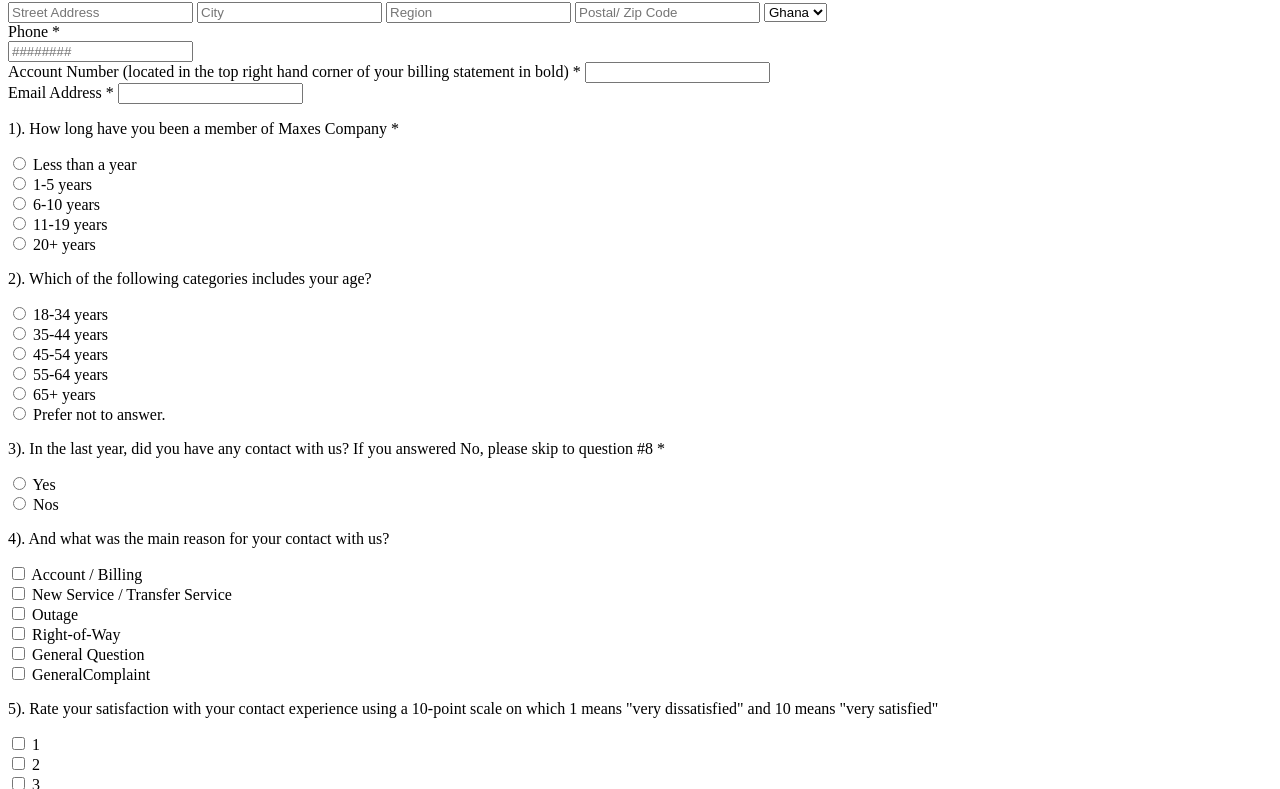
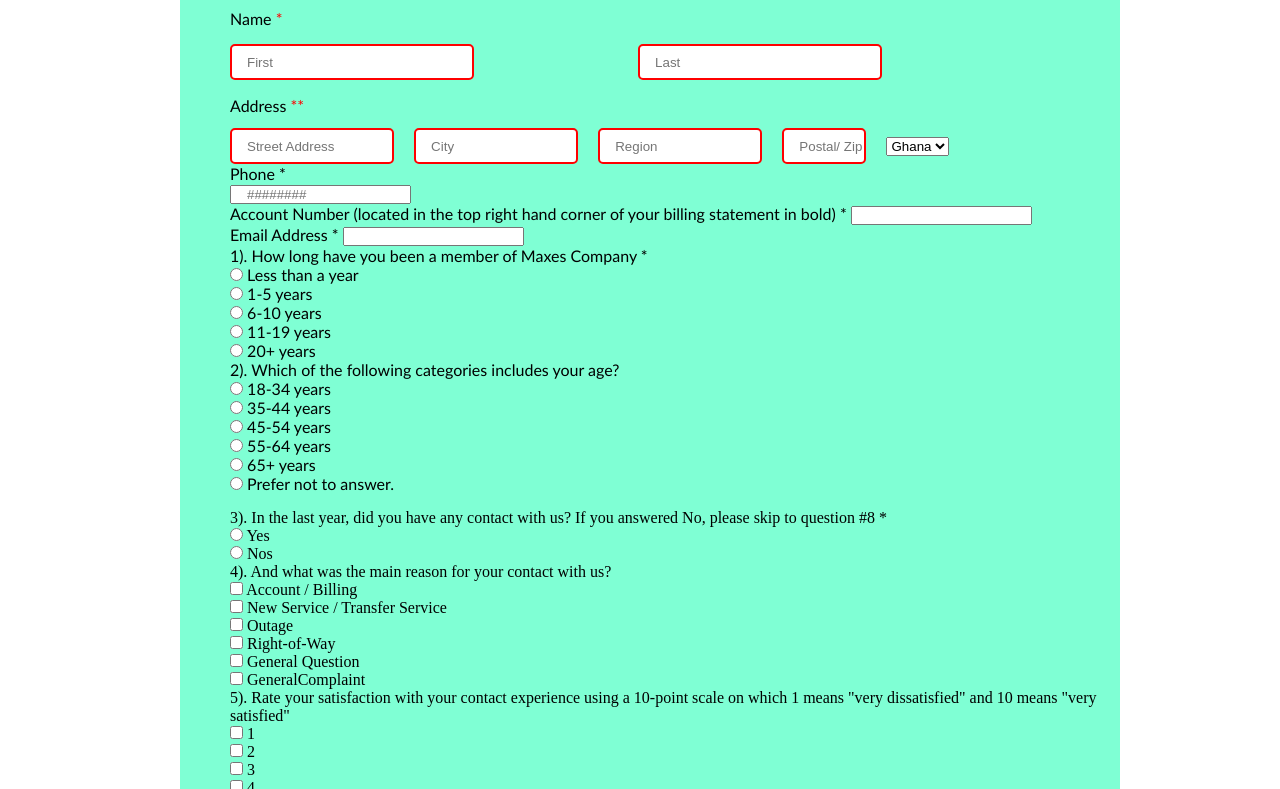
Before and after one commit to Officialpaaqwasi/Survey-form, a plain HTML site: page index.html in a window 1280 px wide. Shown: the part 63-852 px from the top of the page. Drawn offline with Linux system fonts and the light colour scheme.

Commit message:
phase 1 04/09/23

```diff
--- a/index.html
+++ b/index.html
@@ -6,26 +6,33 @@
  <meta name="viewport" content="width=device-width, initial-scale=1.0">
  <title>Document</title>
  <body>
-  <section class="fist-page">
+
+
+
+
 
    <section class="second-page">
 
-    <form>
+    <form id="form-line">
+
+      <h1>Membership Satisfaction Survey</h1>
+
+
      <!--Name-->
      <section class="name">
-      <label>Name <text font-color="red">&#42</text></label><br>
-      <input placeholder="First" required>
-      <input placeholder="Last" required>
+      <label>Name <text style="color: red;">&#42</text></label><br>
+      <input placeholder="First" id="first-name" required>
+      <input placeholder="Last" id="second-name" required>
      </section>
 
 
      <!--Address-->
      <section class="address">
-      <label>Address &#42<text font-color="red">&#42</text></label><br>
-      <input placeholder="Street Address" required>
-      <input placeholder="City" required>
-      <input placeholder="Region" required>
-      <input placeholder="Postal/ Zip Code" required>
+      <label>Address <text style="color: red;">&#42&#42</text></label><br>
+      <input placeholder="Street Address" id="street-add" required>
+      <input placeholder="City" id="city" required>
+      <input placeholder="Region" id="region" required>
+      <input placeholder="Postal/ Zip Code" id="postal" required>
 
       <!--Country-->
       <select class="country">
@@ -596,17 +603,21 @@
      </div>
 
      <div>
-      <p>Do you have any suggestions for improvements
+      <p>13).Do you have any suggestions for improvements
        or comments?
       </p>
       <textarea></textarea>
+     </div>
+
+     <div>
+      <button>SEND</button>
      </div>
 
     </form>
 
    </section>
 
-  </section>
+
  </body>
 
 </html>
--- a/style.css
+++ b/style.css
@@ -0,0 +1,101 @@
+*{
+ padding: 0;
+ margin: 0;
+}
+body{
+ background-color: #fff;
+}
+form{
+  color: black;
+  background-color: aquamarine;
+  width: 890px;
+  height: fit-content;
+  position: absolute;
+  padding-left: 50px;
+  margin-left: 180px;
+}
+
+h1{
+  font-family: 'Trebuchet MS', 'Lucida Sans Unicode', 'Lucida Grande', 'Lucida Sans', Arial, sans-serif;
+  font-size: 30px;
+  font-weight: 700;
+  text-align: center;
+  padding-top: 10px;
+  padding-bottom: 10px;
+  text-transform: capitalize;
+
+}
+
+
+/*  NAME*/
+.name {
+  padding-top: 1em;
+  padding-bottom: 1em;
+  font-family: 'Trebuchet MS', 'Lucida Sans Unicode', 'Lucida Grande', 'Lucida Sans', Arial, sans-serif;
+}
+
+#first-name{
+  width: 15rem;
+  height: 2rem;
+  border-radius: 5px;
+  margin-top: 3px;
+  margin-right: 10rem;
+  border: 2px solid red;
+}
+
+#second-name {
+  width: 15rem;
+  height: 2rem;
+  border-radius: 5px;
+  margin-top: 1rem;
+
+  border: 2px solid red;
+}
+
+section ::placeholder{
+  padding-left: 15px;
+}
+
+
+/*Address*/
+.address{
+
+    padding-bottom: 1em;
+    font-family: 'Trebuchet MS', 'Lucida Sans Unicode', 'Lucida Grande', 'Lucida Sans', Arial, sans-serif;
+}
+
+#street-add{
+  width: 10rem;
+    height: 2rem;
+    border-radius: 5px;
+    margin-top: 1em;
+    margin-right: 1rem;
+    border: 2px solid red;
+}
+
+#city{
+  width: 10rem;
+    height: 2rem;
+    border-radius: 5px;
+    margin-top: 1em;
+    margin-right: 1rem;
+    border: 2px solid red;
+}
+
+#region{
+  width: 10rem;
+    height: 2rem;
+    border-radius: 5px;
+    margin-top: 1em;
+    margin-right: 1rem;
+    border: 2px solid red;
+}
+
+#postal{
+  width: 5rem;
+    height: 2rem;
+    border-radius: 5px;
+    margin-top: 1em;
+    margin-right: 1rem;
+    border: 2px solid red;
+}
```
